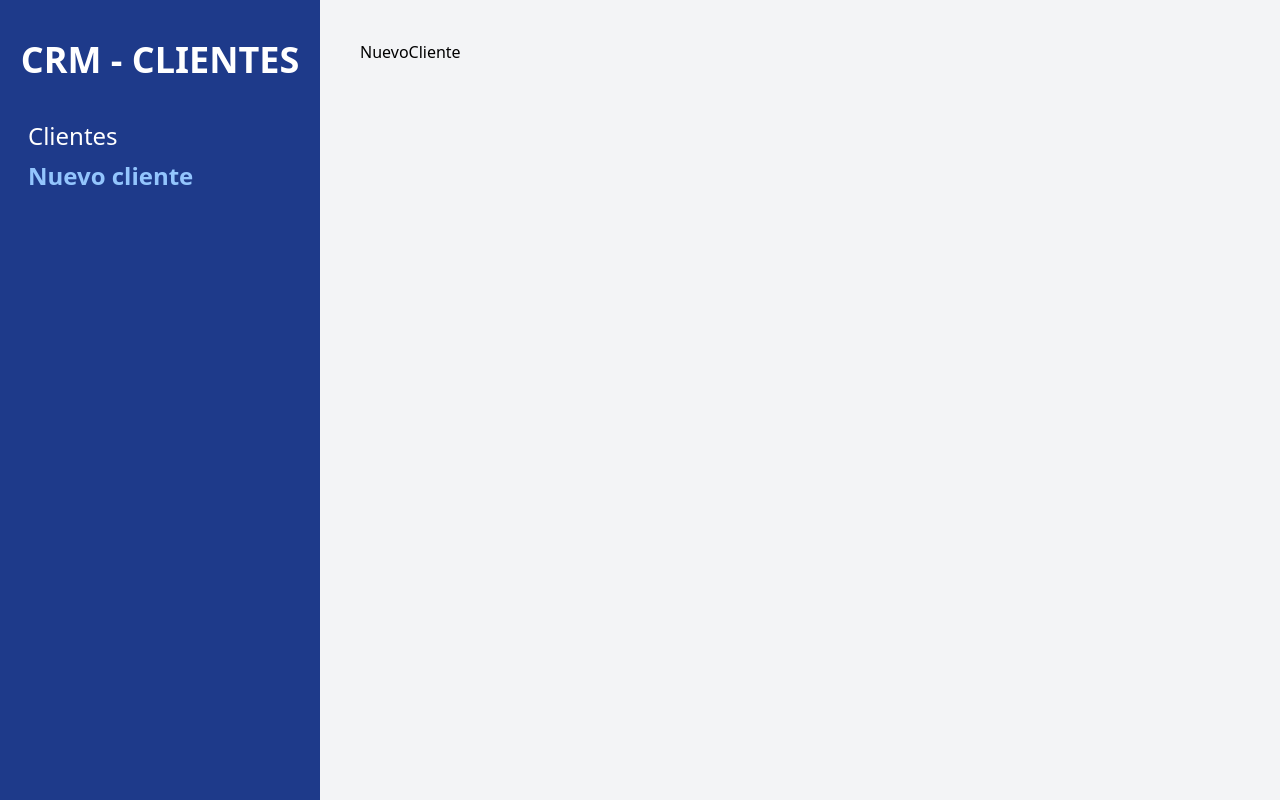
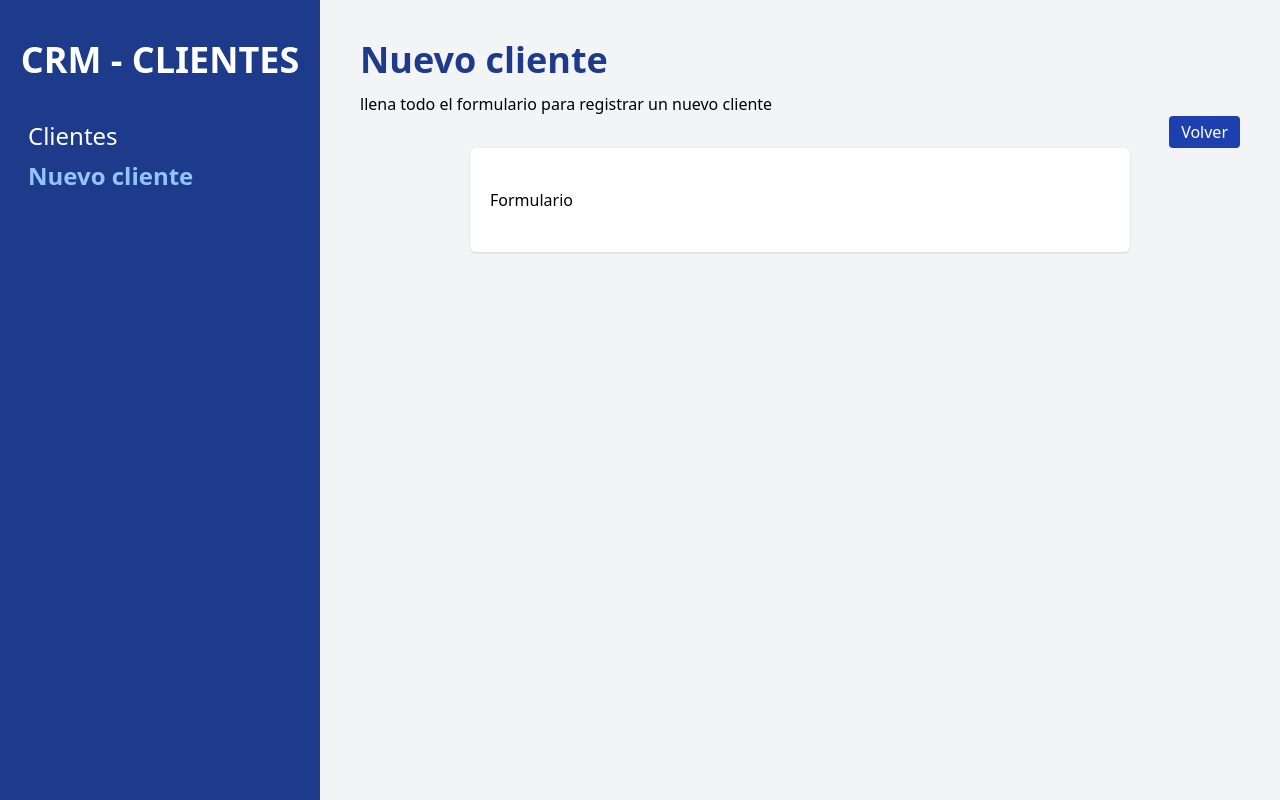
Before and after one commit to Draang/crm-react, a React (Vite) app: page /clientes/nuevo in a window 1280 px wide. Built offline with nearby package versions, Linux system fonts and the light colour scheme.

Commit message:
useNavigate

```diff
--- a/src/pages/NuevoCliente.jsx
+++ b/src/pages/NuevoCliente.jsx
@@ -1,5 +1,23 @@
+import { useNavigate } from "react-router-dom";
 export default function NuevoCliente() {
+  const navigate = useNavigate();
   return (
-    <div>NuevoCliente</div>
-  )
+    <>
+      <h1 className="font-black text-4xl text-blue-900">Nuevo cliente</h1>
+      <p className="mt-3">
+        llena todo el formulario para registrar un nuevo cliente
+      </p>
+      <div className="flex justify-end">
+        <button
+          className="bg-blue-800 text-white px-3 py-1 rounded"
+          onClick={() => navigate(-1)}
+        >
+          Volver
+        </button>
+      </div>
+      <div className="bg-white shadow rounded-md md:w-3/4 mx-auto px-5 py-10">
+        <p>Formulario</p>
+      </div>
+    </>
+  );
 }
```
